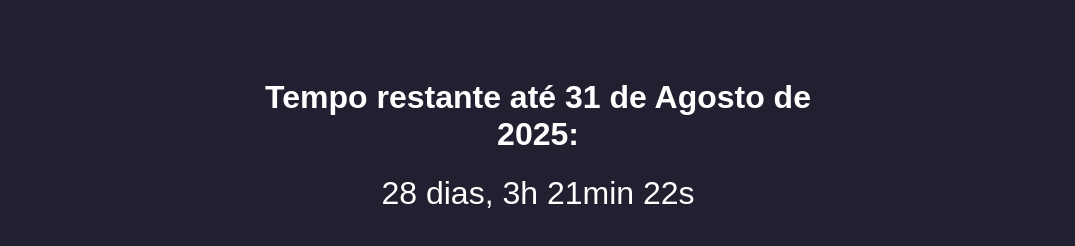
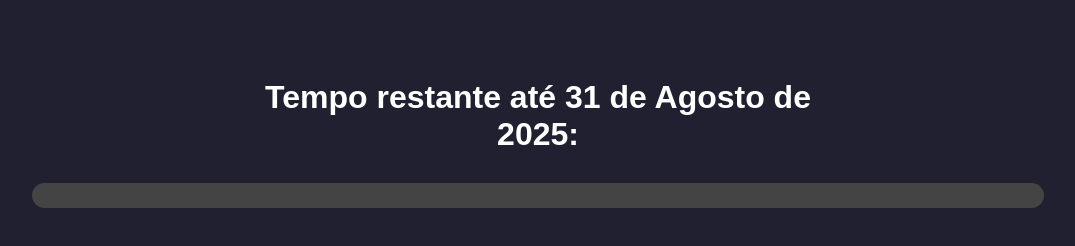
Before and after one commit to ronaldoapolinario/contagem-regressiva-2025, a plain HTML site: page index.html in a window 1280 px wide. Shown: the whole page, without its empty margins (102-1177 px from the left). Drawn offline with Linux system fonts and the light colour scheme.

Commit message:
Add files via upload

```diff
--- a/index.html
+++ b/index.html
@@ -10,6 +10,9 @@
     <h1>Tempo restante até 31 de Agosto de 2025:</h1>
     <div id="countdown"></div>
   </div>
+      <div class="progress-bar">
+      <div id="progress"></div>
+     </div>
   <script src="script.js"></script>
 </body>
 </html>
--- a/script.js
+++ b/script.js
@@ -1,10 +1,12 @@
 function atualizarContagem() {
   const destino = new Date("2025-08-31T00:00:00");
+  const inicio = new Date("2023-08-31T00:00:00"); // Ajuste se quiser outro ponto inicial
   const agora = new Date();
   const diff = destino - agora;
 
   if (diff <= 0) {
     document.getElementById("countdown").innerHTML = "Chegou o grande dia!";
+    document.getElementById("progress").style.width = "100%";
     return;
   }
 
@@ -15,6 +17,10 @@ function atualizarContagem() {
 
   document.getElementById("countdown").innerHTML =
     `${dias} dias, ${horas}h ${minutos}min ${segundos}s`;
+
+  const total = destino - inicio;
+  const passado = agora - inicio;
+  const progresso = Math.min((passado / total) * 100, 100);
+
+  document.getElementById("progress").style.width = `${progresso}%`;
 }
-
-setInterval(atualizarContagem, 1000);
--- a/style.css
+++ b/style.css
@@ -15,3 +15,19 @@ body {
   font-size: 2em;
   margin-top: 20px;
 }
+.progress-bar {
+  width: 80%;
+  height: 25px;
+  background-color: #444;
+  border-radius: 15px;
+  margin: 30px auto;
+  overflow: hidden;
+}
+
+#progress {
+  height: 100%;
+  width: 0%;
+  background-color: #00ff99;
+  border-radius: 15px;
+  transition: width 1s ease-in-out;
+}
```
